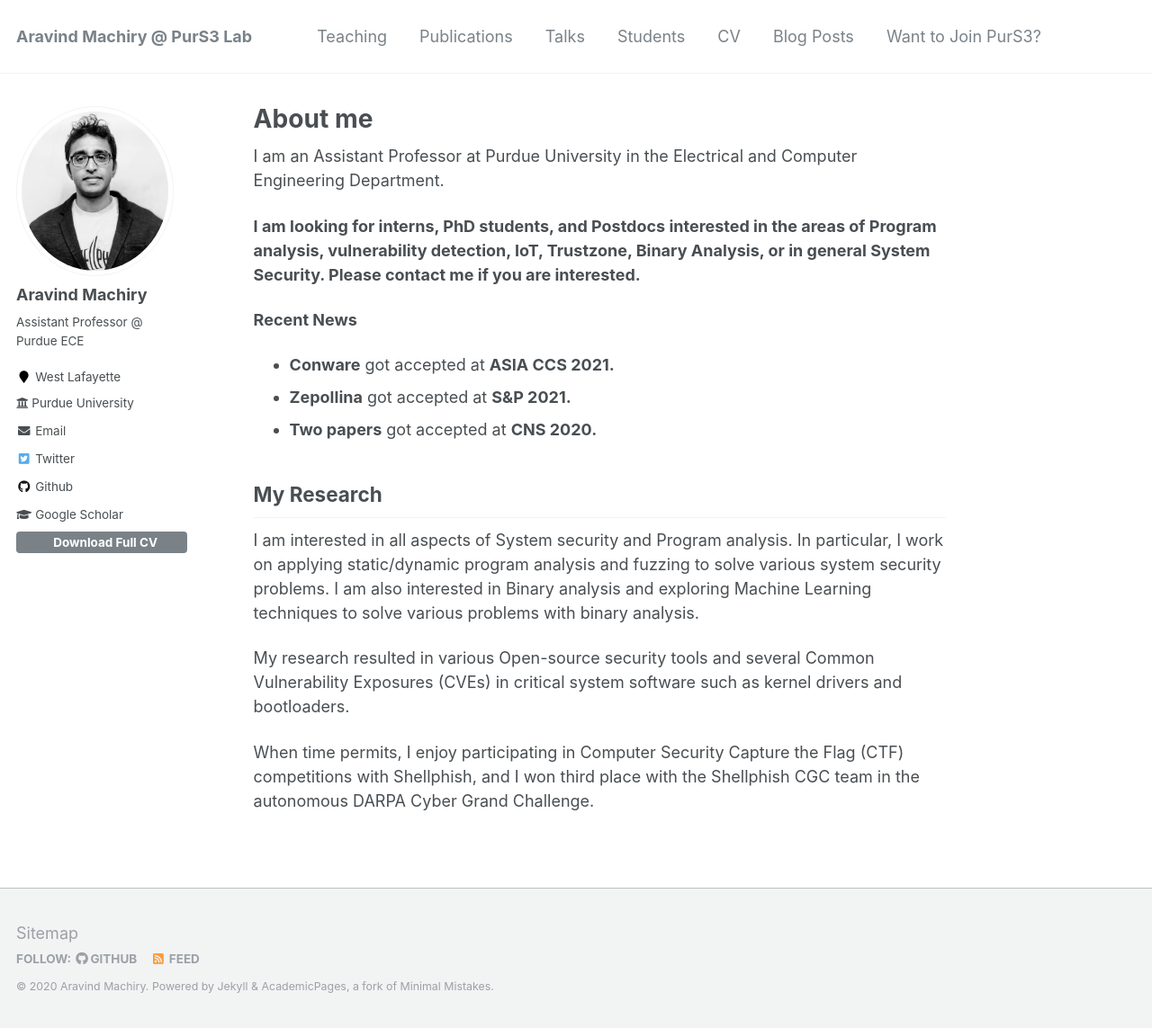
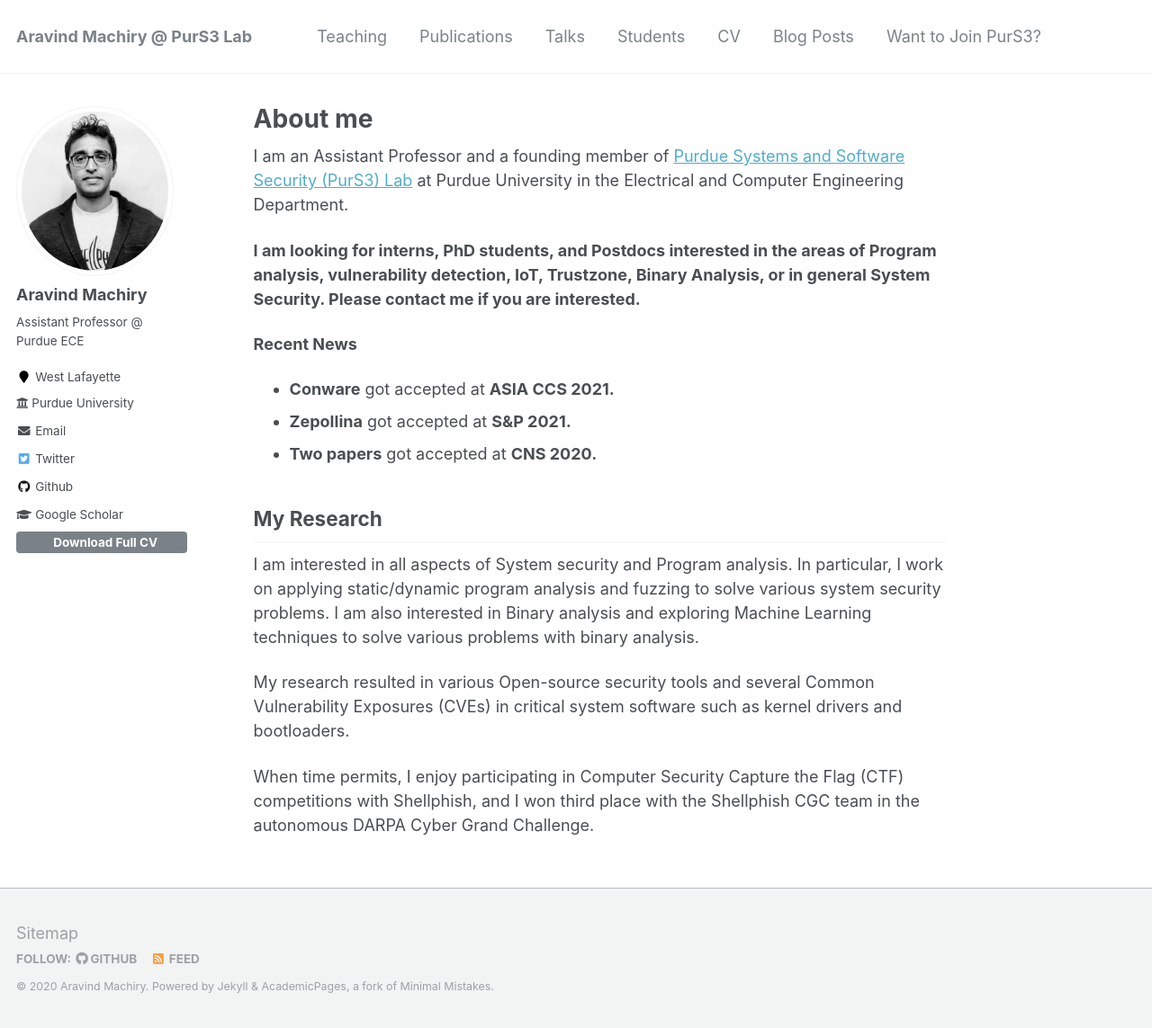
Before and after one commit to Machiry/machiry.github.io, a Jekyll site: the page built from _pages/about.md, in a window 1280 px wide and 1143 px high. Shown: the whole window at 90% size. Built offline with Jekyll 4.4.1, drawn with Linux system fonts in a browser that asks for light colours.

Commit message:
Adding lab link

```diff
--- a/_pages/about.md
+++ b/_pages/about.md
@@ -8,7 +8,7 @@
   - /about.html
 ---
 
-I am an Assistant Professor at Purdue University in the Electrical and Computer Engineering Department.
+I am an Assistant Professor and a founding member of [Purdue Systems and Software Security (PurS3) Lab](https://purs3lab.github.io/) at Purdue University in the Electrical and Computer Engineering Department.
 
 __I am looking for interns, PhD students, and Postdocs interested in the areas of Program analysis, vulnerability detection, IoT, Trustzone, Binary Analysis, or in general System Security. Please contact me if you are interested.__
 
```
